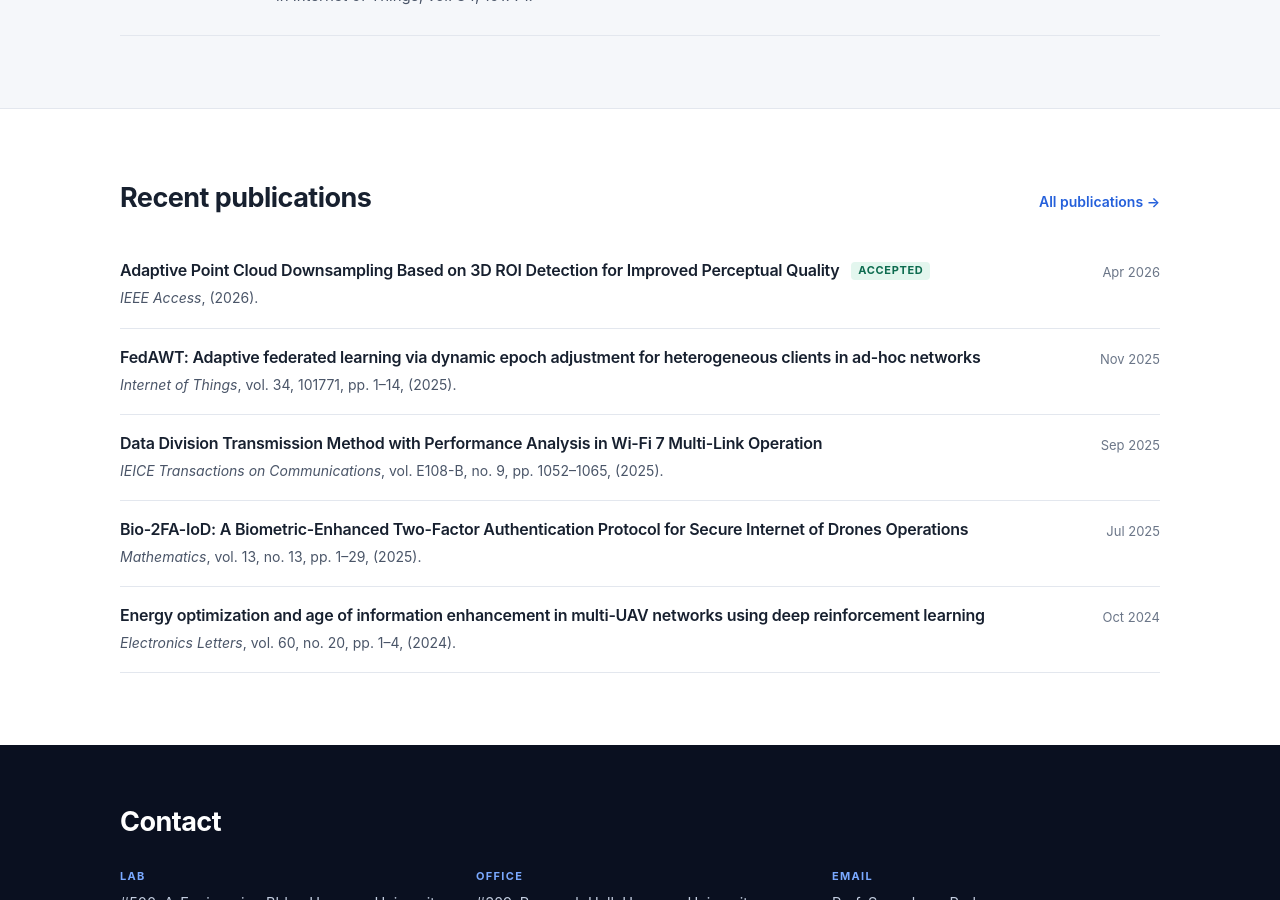
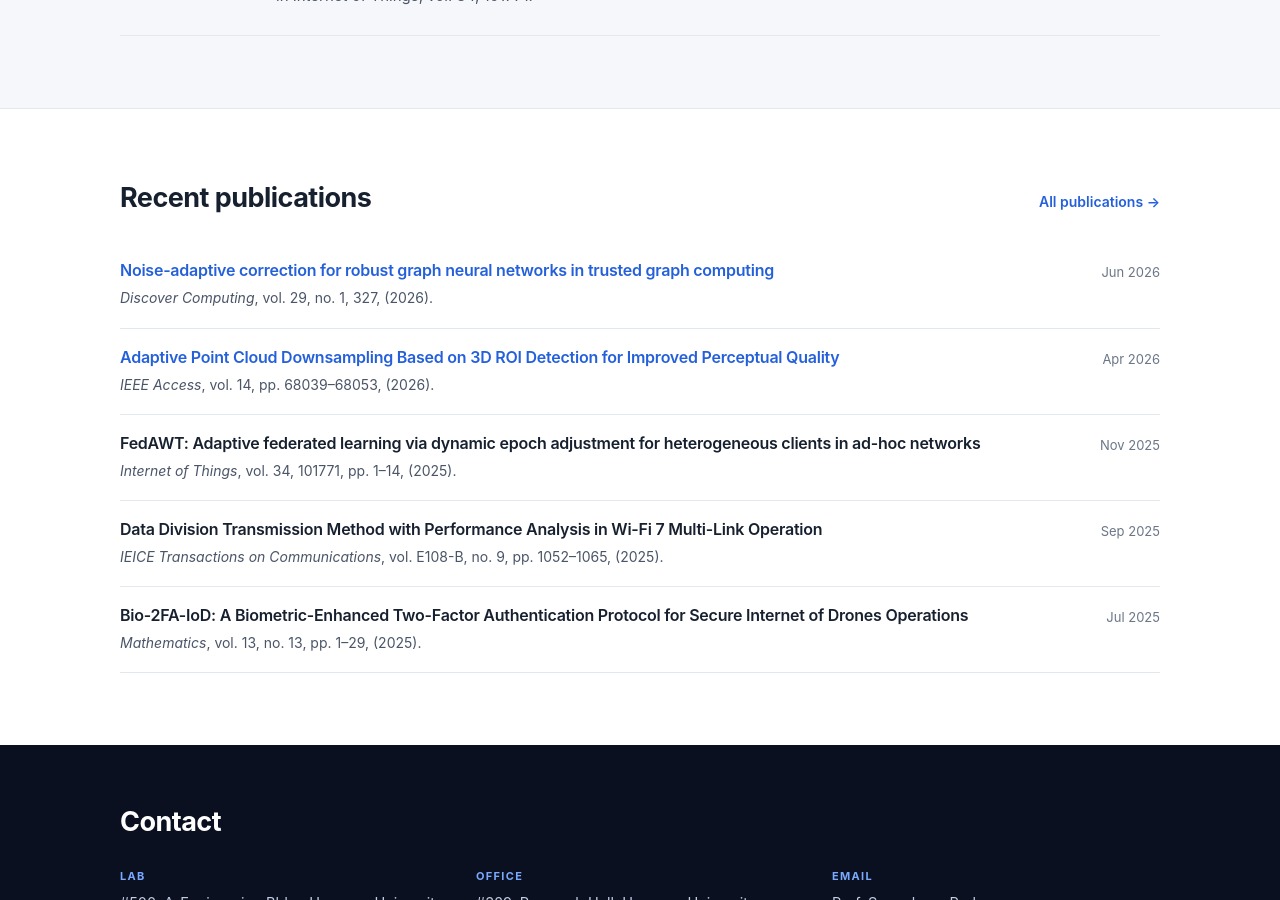
Before and after one commit to imcslab/imcslab.github.io, a Jekyll site: the page built from index.html, in a window 1280 px wide and 900 px high, scrolled down 1851 px. Built offline with Jekyll 4.4.1, drawn with Linux system fonts in a browser that asks for light colours.

Commit message:
Publications: mark IEEE Access paper published, add Discover Computing paper
The point cloud downsampling paper is out in IEEE Access vol. 14 — drop the
"Accepted" badge and add the volume, pages and DOI. Its DOI resolves to
ieeexplore.ieee.org/document/11501269.

Add "Noise-adaptive correction for robust graph neural networks in trusted
graph computing", Discover Computing vol. 29, no. 1, 327 (2026). Citation
details for both taken from Crossref.

Co-Authored-By: Claude Opus 4.8 (1M context) <noreply@anthropic.com>

```diff
--- a/_data/publications.yml
+++ b/_data/publications.yml
@@ -13,12 +13,20 @@
 #     url: https://doi.org/...  # optional link on the title
 
 - year: 2026
+  date: "Jun 2026"
+  type: journal
+  title: "Noise-adaptive correction for robust graph neural networks in trusted graph computing"
+  venue: "Discover Computing"
+  detail: "vol. 29, no. 1, 327, (2026)."
+  url: https://doi.org/10.1007/s10791-026-10216-8
+
+- year: 2026
   date: "Apr 2026"
   type: journal
   title: "Adaptive Point Cloud Downsampling Based on 3D ROI Detection for Improved Perceptual Quality"
   venue: "IEEE Access"
-  detail: "(2026)."
-  status: Accepted
+  detail: "vol. 14, pp. 68039–68053, (2026)."
+  url: https://doi.org/10.1109/ACCESS.2026.3689278
 
 - year: 2025
   date: "Nov 2025"
```
